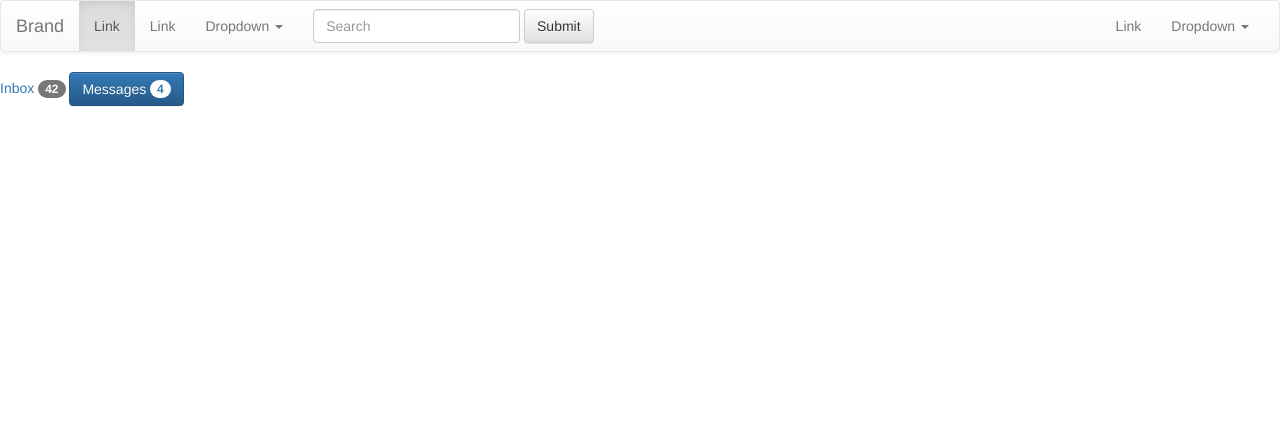
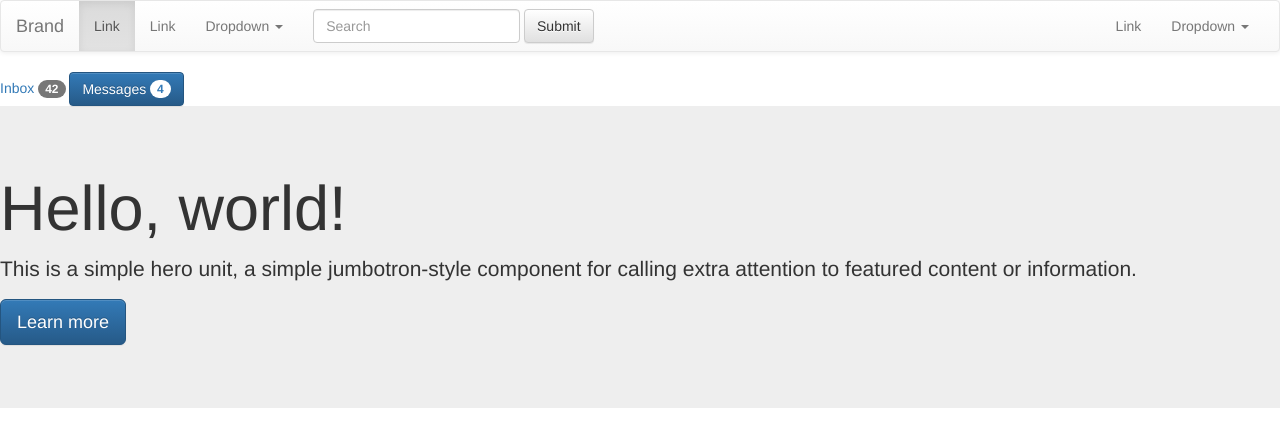
Before and after one commit to cjk0604/cjk0604.github.io, a plain HTML site: page Test.html in a window 1280 px wide. Drawn offline with nearby package versions, Linux system fonts and the light colour scheme.

Commit message:
second commit

```diff
--- a/Test.html
+++ b/Test.html
@@ -75,6 +75,12 @@
   Messages <span class="badge">4</span>
 </button>
 
+<div class="jumbotron">
+  <h1>Hello, world!</h1>
+  <p>This is a simple hero unit, a simple jumbotron-style component for calling extra attention to featured content or information.</p>
+  <p><a class="btn btn-primary btn-lg" href="#" role="button">Learn more</a></p>
+</div>
+
 </body>
 
 
```
